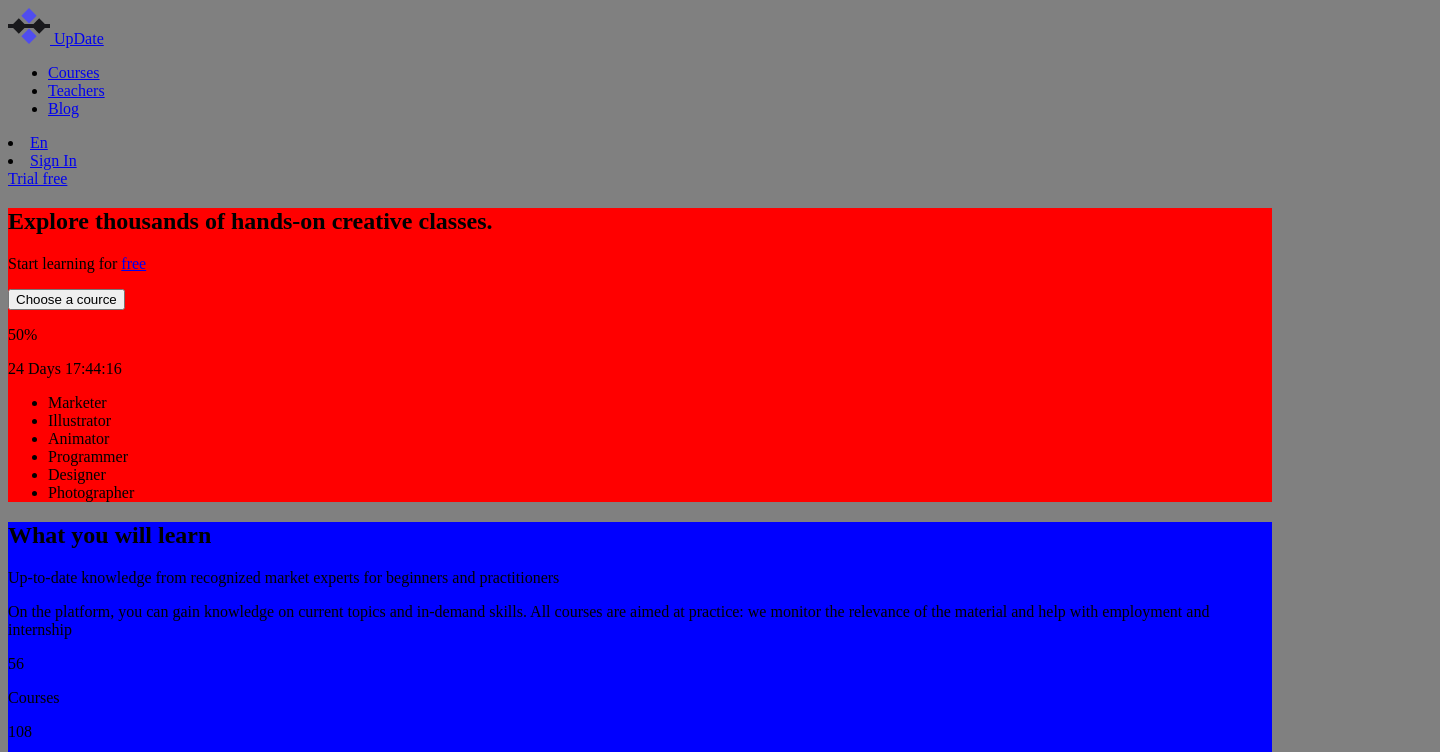
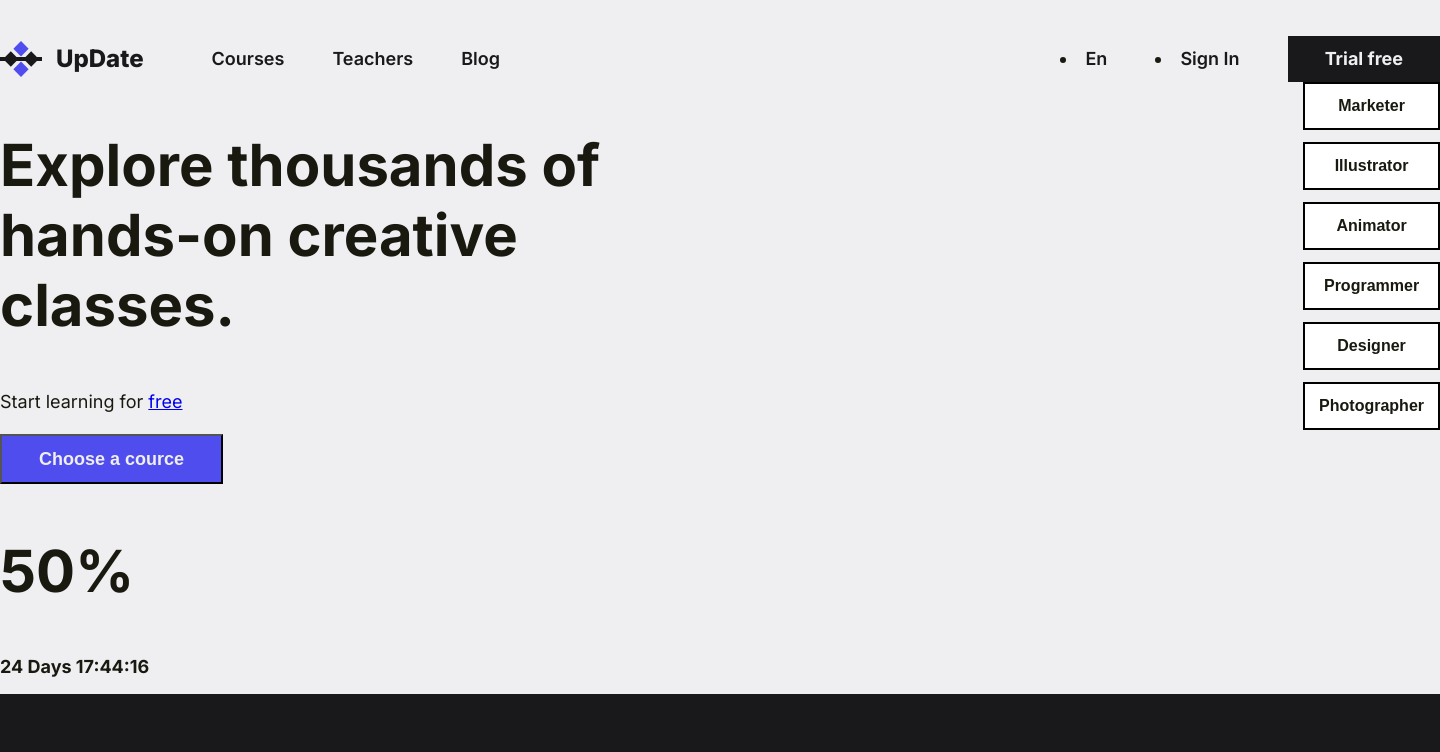
Before and after one commit to BOHDAN21-31/Home-work-4.1, a plain HTML site: page index.html in a window 1280 px wide. Shown: the top 752 px of the page, 1440 px wide, since content can reach past the window. Drawn offline with Linux system fonts and the light colour scheme.

Commit message:
add css rebilding

```diff
--- a/css/style.css
+++ b/css/style.css
@@ -1,12 +1,173 @@
 body {
-    background-color: gray;
+    font: 400 18px/28px Inter, sans-serif;
+    color: #191910;
+    background-color: #EFEFF2;
+    margin: 0;
 }
-.offer {
-    background-color: red;
+.container {
+    width: 1440px;
+    margin: 0 auto;
+}
+.header {
+    display: flex;
+    justify-content: space-between;
+    padding: 36px 0 0;
+}
+.header__box {
+    display: flex;
+    align-items: center;
+    gap: 68px;
+}
+.nav__list {
+    display: flex;
+    list-style: none;
+    gap: 48px;
+    padding: 0;
+    margin: 0;
+    font-size: 18px;
+    line-height: 22px;
+    font-weight: 600;
+}
+.link {
+    color: #19191c;
+    text-decoration: none;
+}
+.btn-box {
+    display: flex;
+    gap: 48px;
+    align-items: center;
+}
+.logo {
+    font-weight: 800;
+    font-size: 24px;
+    line-height: 30px;
+    display: flex;
+    gap: 14px;
+    color: #19191c;
+    text-decoration: none;
+    align-items: center;
+}
+.header__link {
+    color: #19191c;
+    font-size: 18px;
+    line-height: 22px;
+    font-weight: 600;
+    text-decoration: none;
+    list-style: none;
+}
+.header__btn {
+    background: #19191c;
+    color: #EFEFF2;
+    padding: 12px 37px;
+    text-decoration: none;
+    font-size: 18px;
+    line-height: 22px;
+    font-weight: 700;
+}
+.offer  {
+    display: flex;
+    justify-content: space-between;
+}
+.offer__holder {
+    width: 640px;
+}
+.offer__title {
+    font-size: 58px;
+    line-height: 70px;
+    font-weight: 700;
+}
+.offer__info {
+    font-size: 18px;
+    line-height: 28px;
+    font-weight: 400;
+}
+.button {
+    background: #504DEE;
+    color: #EFEFF2;
+    padding: 12px 37px;
+    text-decoration: none;
+    font-size: 18px;
+    line-height: 22px;
+    font-weight: 700;
+    outline: none;
+}
+.offer__sale {
+    font-size: 58px;
+    line-height: 100%;
+    font-weight: 700;
+}
+.offer__time {
+    font-size: 18px;
+    line-height: 100%;
+    font-weight: 700;
+}
+.offer__social {
+    list-style: none;
+    padding: 0;
+    margin: 0;
+    display: flex;
+    flex-direction: column;
+    gap: 12px;
+}
+
+.offer__social li {
+    display: inline-block;
+    border: 2px solid #000;
+    padding: 8px 14px;
+    font-weight: 600;
+    font-family: sans-serif;
+    font-size: 16px;
+    text-align: center;
+    background: #fff;
+    cursor: default;
+    transition: transform 0.2s ease, box-shadow 0.2s ease;
+}
+
+.offer__social li:hover {
+    transform: translateY(-2px);
+    box-shadow: 0 4px 10px rgba(0,0,0,0.1);
 }
 .learn {
-    background-color: blue;
+    width: 100%;
+    display: flex;
+    justify-content: space-between;
+    color: #FBFBFC;
+    background-color: #19191C;
+    align-items: center;
 }
-.discover {
-    background-color: yellow;
+.learn__text {
+    width: 539px;
 }
+.learn__title {
+    font-size: 58px;
+    line-height: 70px;
+    font-weight: 700;
+}
+.learn__description {
+    font-size: 18px;
+    line-height: 28px;
+    font-weight: 400;
+}
+.learn__counters {
+    display: flex;
+    justify-content: space-between;
+    gap: 188px;
+}
+.learn__counter-number {
+    font-size: 58px;
+    line-height: 70px;
+    font-weight: 700;
+}
+.learn__counter-item {
+    text-align: center;
+    position: relative;
+}
+
+.learn__counter-item::after {
+    content: "";
+    display: block;
+    width: 60px;
+    height: 2px;
+    background-color: #fff;
+    margin: 10px auto 0;
+}
--- a/index.html
+++ b/index.html
@@ -8,26 +8,30 @@
     <link rel="stylesheet" href="css/style.css"/>
     <title>Title</title>
 </head>
-<body>
-<header>
-  <a href="index.html">
+<body class="container">
+<header class="header">
+    <div class="header__box">
+  <a class="logo" href="index.html">
       <img src="photo/logo.svg" alt="logo">
     UpDate
   </a>
-    <nav>
-        <ul>
-            <li><a href="#">Courses</a></li>
-            <li><a href="#">Teachers</a></li>
-            <li><a href="#">Blog</a></li>
+    <nav class="nav">
+        <ul class="nav__list">
+            <li><a class="link" href="#">Courses</a></li>
+            <li><a class="link" href="#">Teachers</a></li>
+            <li><a class="link" href="#">Blog</a></li>
         </ul>
-            <li><a href="#">En</a></li>
-            <li><a href="#">Sign In</a></li>
-            <a href="#">Trial free</a>
     </nav>
-
+    </div>
+    <div class="btn-box">
+            <li><a class="header__link" href="#">En</a></li>
+            <li><a class="header__link" href="#">Sign In</a></li>
+            <a class="header__btn" href="#">Trial free</a>
+    </div>
 </header>
 <main>
     <section class="offer">
+        <div class="offer__holder">
         <h1 class="offer__title">
             Explore thousands of hands-on creative classes.
         </h1>
@@ -43,6 +47,7 @@
         <p class="offer__time">
             24 Days 17:44:16
         </p>
+        </div>
 
         <ul class="offer__social">
                 <li>
```
